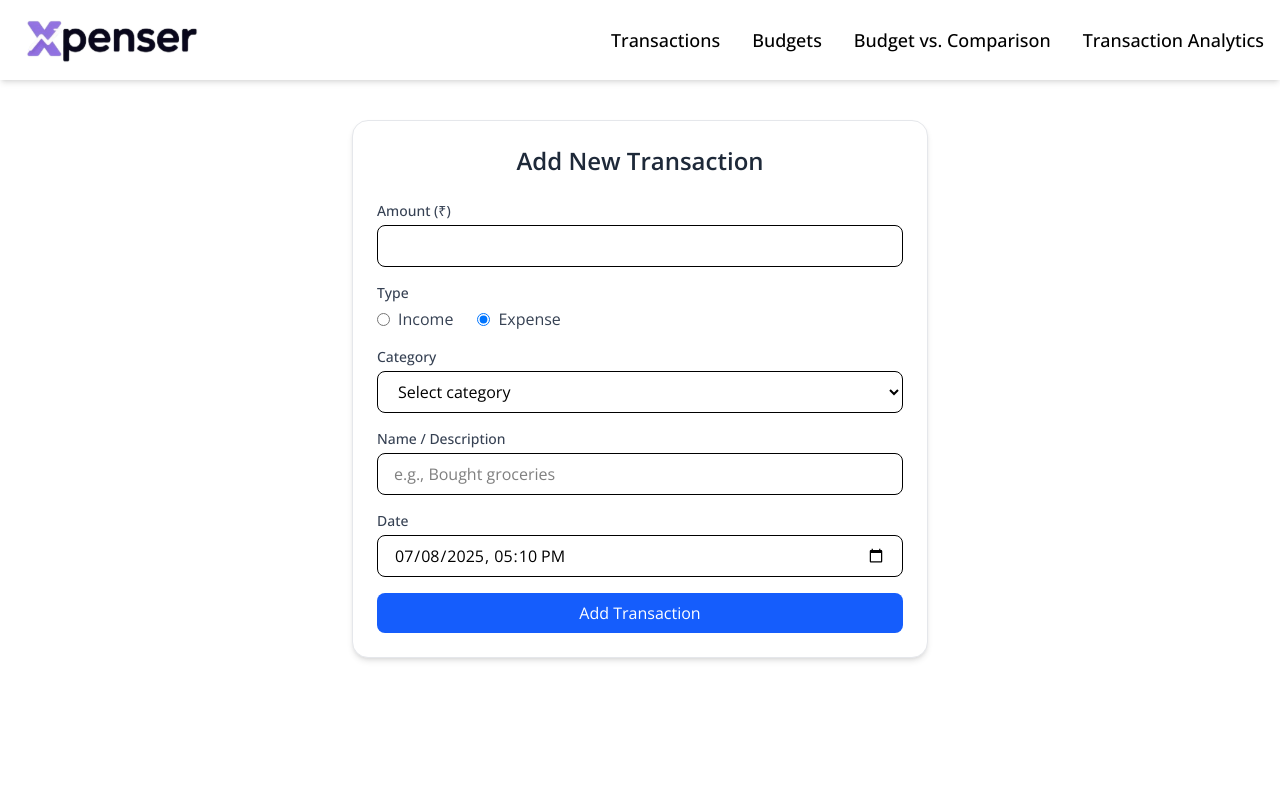
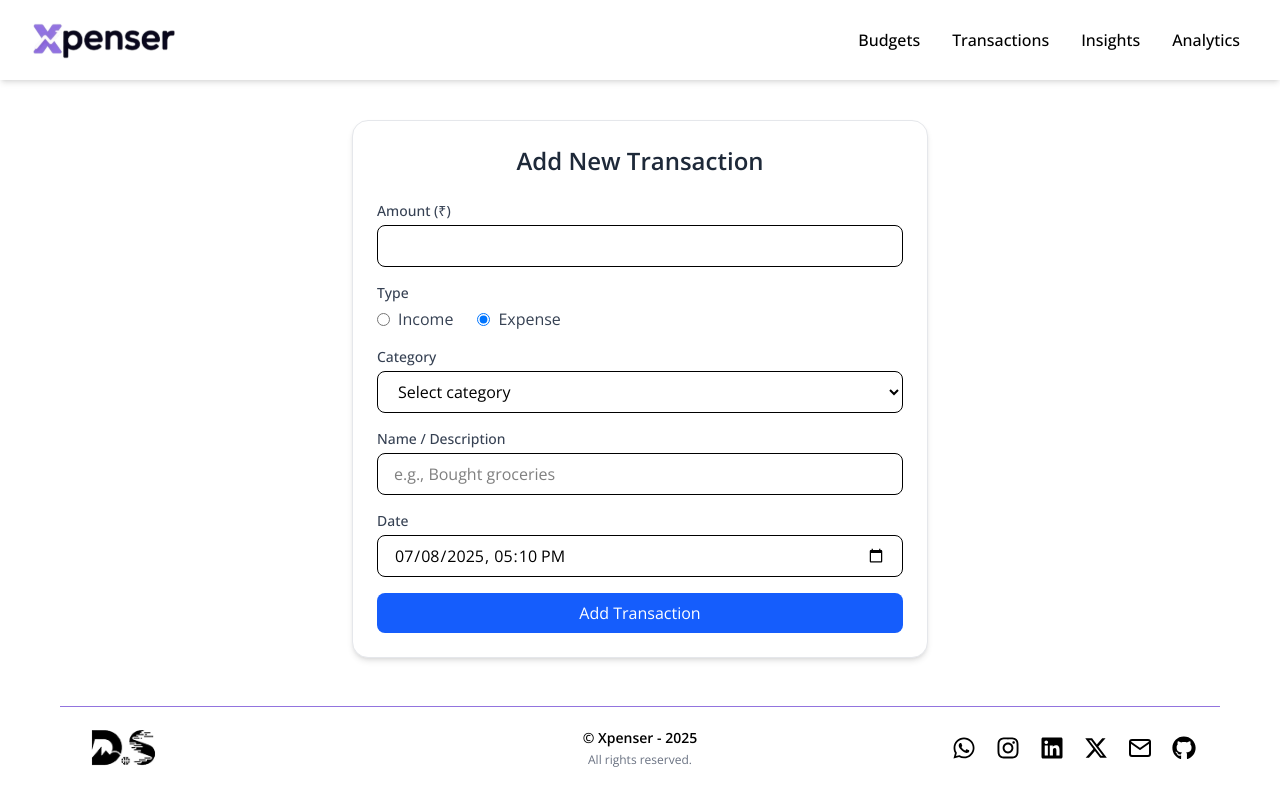
Before and after one commit to kd17-ds/xpenser-17, a React (Vite) app in the folder Frontend/: page /addtransaction in a window 1280 px wide. Built offline with nearby package versions, Linux system fonts and the light colour scheme.

Commit message:
Navbar completed, Footer Started

```diff
--- /dev/null
+++ b/Frontend/src/components/navigational/Footer.jsx
@@ -0,0 +1,87 @@
+import React from "react";
+import {
+    FaWhatsapp,
+    FaInstagram,
+    FaLinkedin,
+    FaXTwitter,
+    FaGithub,
+} from "react-icons/fa6";
+import { FiMail } from "react-icons/fi";
+
+export default function Footer() {
+    return (
+        <footer className="bg-primary border-t border-secondary mt-12 sm:mx-15 px-4 sm:px-6">
+            <div className="grid grid-cols-1 md:grid-cols-3 items-center text-txt text-center md:text-left py-2">
+                {/* Left Section (Logo) */}
+                <div>
+                    <img
+                        src="/assets/ds.png"
+                        alt="D.S Logo"
+                        className="h-[50px] sm:h-[65px]"
+                    />
+                </div>
+
+                {/* Center Section (Text) */}
+                <div>
+                    <p className="font-semibold text-sm mb-1 text-center">
+                        &copy; Xpenser - {new Date().getFullYear()}
+                    </p>
+                    <p className="text-xs text-center text-gray-500">All rights reserved.</p>
+                </div>
+
+                {/* Right Section (Social Icons) */}
+                <div className="flex justify-center md:justify-end gap-5 text-xl sm:text-2xl">
+                    <a
+                        href="https://wa.me/916367248171"
+                        target="_blank"
+                        rel="noopener noreferrer"
+                        className="hover:text-secondary transition-colors"
+                    >
+                        <FaWhatsapp />
+                    </a>
+                    <a
+                        href="https://www.instagram.com/kd17_02/"
+                        target="_blank"
+                        rel="noopener noreferrer"
+                        className="hover:text-secondary transition-colors"
+                    >
+                        <FaInstagram />
+                    </a>
+                    <a
+                        href="https://www.linkedin.com/in/divyansh-sharma-1a7a24276/"
+                        target="_blank"
+                        rel="noopener noreferrer"
+                        className="hover:text-secondary transition-colors"
+                    >
+                        <FaLinkedin />
+                    </a>
+                    <a
+                        href="https://twitter.com/I_am_DS_17"
+                        target="_blank"
+                        rel="noopener noreferrer"
+                        className="hover:text-secondary transition-colors"
+                    >
+                        <FaXTwitter />
+                    </a>
+                    <a
+                        href="mailto:shan17div@gmail.com"
+                        target="_blank"
+                        rel="noopener noreferrer"
+                        className="hover:text-secondary transition-colors"
+                    >
+                        <FiMail />
+                    </a>
+                    <a
+                        href="https://github.com/kd17-ds"
+                        target="_blank"
+                        rel="noopener noreferrer"
+                        className="hover:text-secondary transition-colors"
+                    >
+                        <FaGithub />
+                    </a>
+                </div>
+            </div>
+        </footer>
+
+    );
+}
--- a/Frontend/src/components/navigational/Navbar.jsx
+++ b/Frontend/src/components/navigational/Navbar.jsx
@@ -1,30 +1,49 @@
-import React, { useState } from 'react';
-import { Link } from 'react-router-dom';
+import React, { useState, useEffect } from "react";
+import { NavLink } from "react-router-dom";
 
 export default function Navbar() {
     const [isOpen, setIsOpen] = useState(false);
-    const [hoveredLink, setHoveredLink] = useState(null); // track which link is hovered
+    const [hoveredLink, setHoveredLink] = useState(null);
 
     const navLinks = [
-        { name: 'Transactions', path: '/alltransactions' },
-        { name: 'Budgets', path: '/allbudgets' },
-        { name: 'Budget vs. Comparison', path: '/budgetvsexpensecomparison' },
-        { name: 'Transaction Analytics', path: '/transactionanalytics' },
+        { name: "Budgets", path: "/allbudgets" },
+        { name: "Transactions", path: "/alltransactions" },
+        { name: "Insights", path: "/budgetvsexpensecomparison" },
+        { name: "Analytics", path: "/transactionanalytics" },
     ];
 
+    useEffect(() => {
+        const handleClickOutside = () => {
+            if (isOpen) {
+                setIsOpen(false);
+            }
+        };
+        document.addEventListener("click", handleClickOutside);
+
+        return () => {
+            document.removeEventListener("click", handleClickOutside);
+        };
+    }, [isOpen]);
+
     return (
-        <nav className="shadow-md h-[80px] bg-surface w-full sticky top-0 z-50">
-            <div className="container mx-auto flex justify-between items-center h-full px-4">
-                {/* Logo */}
-                <Link to="/">
-                    <img src="/assets/logo.svg" alt="Xpenser Logo" className="h-[60px]" />
-                </Link>
+        <nav className="shadow-md h-[80px] bg-primary w-full sticky top-0 z-50">
+            <div className="flex justify-between items-center h-full px-3 sm:px-6">
+                <NavLink to="/" onClick={() => setIsOpen(false)}>
+                    <img
+                        src="/assets/logo.svg"
+                        alt="Xpenser Logo"
+                        className="h-[40px] sm:h-[50px]"
+                    />
+                </NavLink>
 
                 {/* Mobile toggle button */}
-                <div className="md:hidden">
+                <div className="md:hidden px-2 sm:px-4">
                     <button
-                        onClick={() => setIsOpen(!isOpen)}
-                        className="focus:outline-none focus:ring-2 focus:ring-inset rounded text-inverted border border-secondary"
+                        onClick={(e) => {
+                            e.stopPropagation();
+                            setIsOpen(!isOpen)
+                        }}
+                        className="text-txt hover:cursor-pointer "
                     >
                         <svg
                             className="w-6 h-6"
@@ -53,34 +72,40 @@ export default function Navbar() {
                 </div>
 
                 {/* Desktop nav */}
-                <div className="hidden md:flex space-x-8">
+                <div className="hidden md:flex space-x-8 px-4">
                     {navLinks.map((link, index) => (
-                        <Link
-                            key={link.name}
+                        <NavLink
+                            key={index}
                             to={link.path}
                             onMouseEnter={() => setHoveredLink(index)}
                             onMouseLeave={() => setHoveredLink(null)}
-                            className={`text-lg font-medium transition-colors duration-200 ${hoveredLink === index ? 'text-danger' : 'text-secondary'
-                                }`}
+                            className={({ isActive }) =>
+                                `text-base font-medium transition-colors duration-200 ${isActive
+                                    ? "text-secondary underline underline-offset-6"
+                                    : hoveredLink === index
+                                        ? "text-secondary"
+                                        : "text-txt"
+                                }`
+                            }
                         >
                             {link.name}
-                        </Link>
+                        </NavLink>
                     ))}
                 </div>
             </div>
 
-            {/* Mobile nav */}
+            {/* Mobile Dropdown nav */}
             {isOpen && (
-                <div className="md:hidden pt-2 pb-4 space-y-1 bg-medium">
-                    {navLinks.map((link) => (
-                        <Link
-                            key={link.name}
+                <div className="md:hidden pt-2 pb-2 text-center bg-cards">
+                    {navLinks.map((link, index) => (
+                        <NavLink
+                            key={index}
                             to={link.path}
                             onClick={() => setIsOpen(false)}
-                            className="block px-4 py-2 text-base font-medium transition-colors duration-200 text-inverted hover:bg-light"
+                            className="block px-4 py-2 text-base font-base transition-colors duration-200 text-txt hover:bg-secondary"
                         >
                             {link.name}
-                        </Link>
+                        </NavLink>
                     ))}
                 </div>
             )}
--- a/Frontend/src/index.css
+++ b/Frontend/src/index.css
@@ -6,38 +6,9 @@
 }
 
 @theme {
-  --color-primary: #1e1e2f; /* Deep Navy - Main text, navbar */
-  --color-secondary: #000000; /* Soft Lavender - Primary CTA, active highlights */
-  --color-light: #c6bffd; /* Light Lavender - Hovers, subtle accents */
-  --color-medium: #f4f4f7; /* Light Gray - Section backgrounds, card surfaces */
-  --color-bg: #fbfbfe; /* Very Light Blue-Gray - Overall background */
-  --color-surface: #ffffff; /* White - For cards, modals, charts */
-
-  /* Accent Colors */
-  --color-accent: #10b981; /* Emerald-500 - Success: income, profit, savings */
-  --color-danger: #ef4444; /* Red-500 - Expenses, errors */
-  --color-warning: #f59e0b; /* Amber-500 - Alerts, budget near limits */
-  --color-info: #38bdf8; /* Sky-400 - Tips, neutral info blocks */
-  --color-muted: #9ca3af; /* Gray-400 - Placeholders, low-priority text */
-
-  /* Text Colors */
-  --text-primary: #1e1e2f; /* Dark navy for body and headings */
-  --text-secondary: #000000;
-  --text-inverted: #ffffff; /* For buttons/nav on dark backgrounds */
-  --text-accent: #10b981; /* For positive financial figures */
-  --text-danger: #ef4444; /* For negative financial figures */
-
-  /* Border Colors */
-  --border-light: #e5e7eb; /* Light gray borders */
-  --border-medium: #d1d5db; /* Medium gray outlines, inputs */
-
-  /* State Colors */
-  --hover-primary: #7b6ee4; /* Darker lavender - hover state */
-  --hover-accent: #059669; /* Emerald-600 */
-  --hover-danger: #dc2626; /* Red-600 */
-  --active-primary: #6c5dd3; /* Indigo shade - active state */
-
-  /* Miscellaneous */
-  --shadow-default: 0 1px 2px rgba(0, 0, 0, 0.05);
-  --radius-default: 0.5rem;
+  --color-primary: #ffffff;
+  --color-secondary: #9274de;
+  --color-cards: #f8ebff;
+  --color-bg: #fbfbfe;
+  --color-txt: #000000;
 }
--- a/Frontend/src/layout/MainLayout.jsx
+++ b/Frontend/src/layout/MainLayout.jsx
@@ -1,11 +1,13 @@
 import { Outlet } from "react-router-dom";
 import Navbar from "../components/navigational/Navbar";
+import Footer from "../components/navigational/Footer";
 
 export default function MainLayout() {
     return (
         <>
             <Navbar />
             <Outlet />
+            <Footer />
         </>
     )
 }
```
Also changed, not shown: Frontend/public/assets/ds.png (added).
